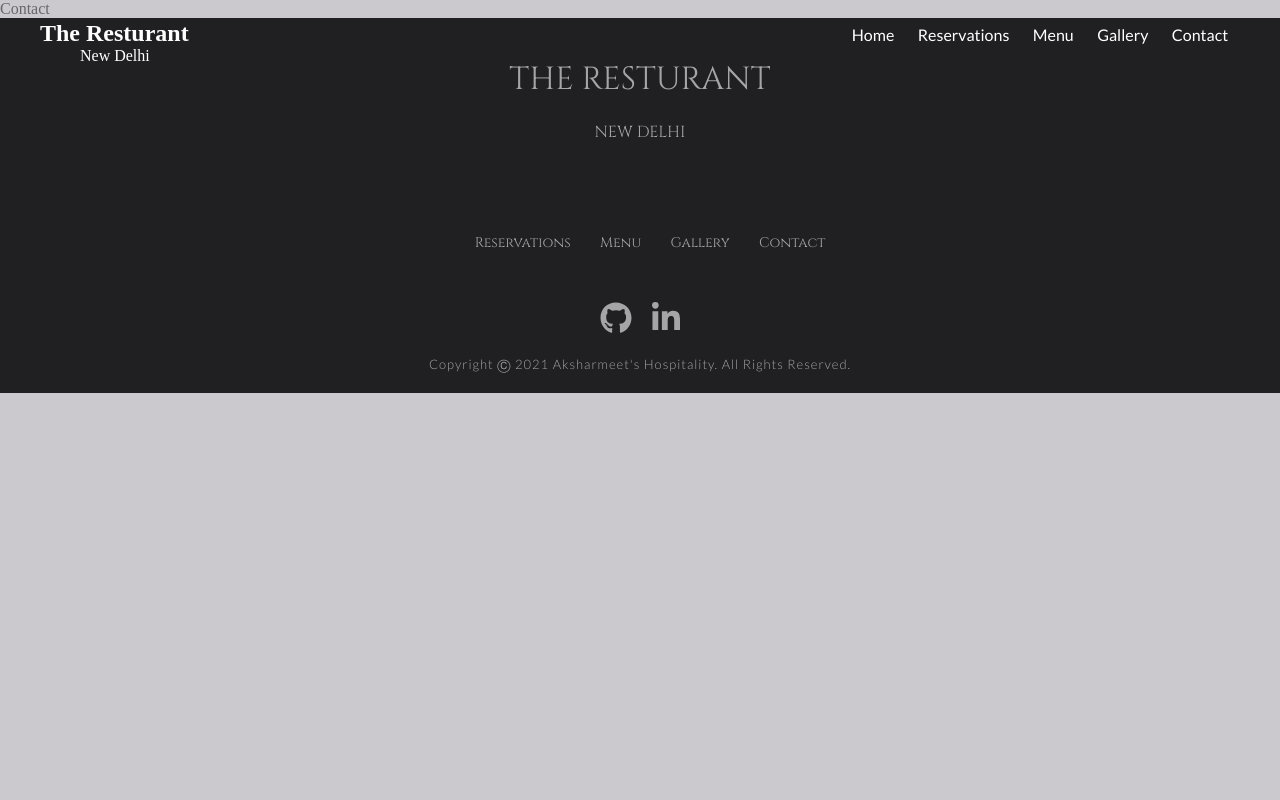
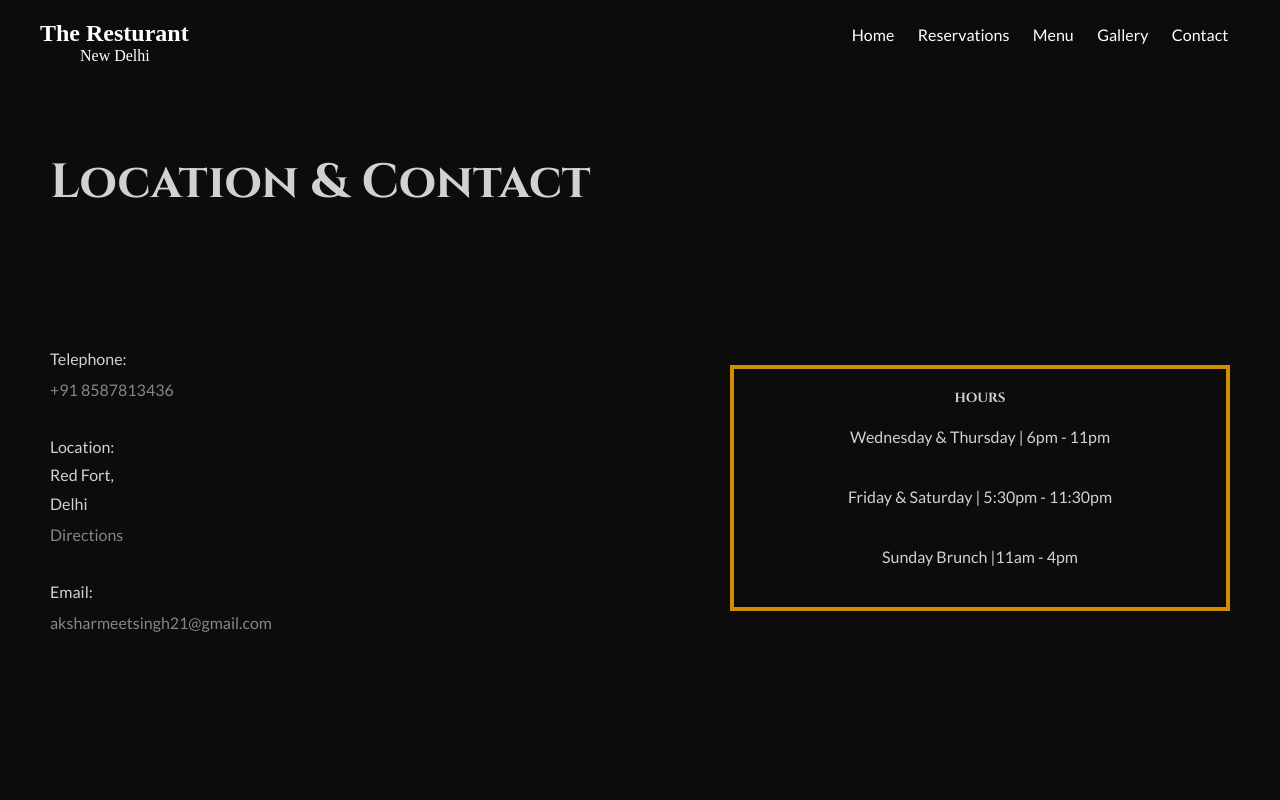
Before and after one commit to Aksharmeet/react-resturant, a React (Create React App) app: page /Contact in a window 1280 px wide. Shown: the top 800 px of the page. Built offline with nearby package versions, Linux system fonts and the light colour scheme; a web font is replaced by a local one.

Commit message:
contact page added

```diff
--- a/src/pages/Contact.js
+++ b/src/pages/Contact.js
@@ -1,11 +1,111 @@
 import React from 'react'
-
+import styled from 'styled-components'
 function Contact() {
     return (
-        <div>
-            Contact
-        </div>
+        <ContactWrapper>
+             <h6>
+                Location & Contact
+            </h6>
+            <FlexWrapper>
+            <Div>
+
+            <p>
+                Telephone:
+                <br/>
+                <a href="tel:8587813436">+91 8587813436</a>
+            </p>
+            <p>
+                Location:
+                <br/>
+                Red Fort,
+                <br/>
+                Delhi
+                <br/>
+                <a href="https://www.google.com/maps/place/Red+Fort/@28.6561592,77.2388316,17z/data=!3m1!4b1!4m5!3m4!1s0x390cfce26ec085ef:0x441e32f4fa5002fb!8m2!3d28.6561592!4d77.2410203" target="_blank">Directions</a>
+            </p>
+            <p>
+               Email:
+                <br/>
+                <a href="mailto:aksharmeetsingh21@gmail.com" target="_blank">aksharmeetsingh21@gmail.com</a>
+            </p>
+            </Div>
+            <HoursWrapper>
+                <h5>
+                    HOURS
+                </h5>
+                <p>Wednesday & Thursday | 6pm - 11pm</p>
+                <p>Friday & Saturday | 5:30pm - 11:30pm</p>
+                <p>Sunday Brunch |11am - 4pm</p>
+            </HoursWrapper>
+            </FlexWrapper>
+        </ContactWrapper>
     )
 }
 
+const ContactWrapper = styled.div`
+   padding:150px 50px;
+
+
+    font-family:cinzel;
+    background-color:#000000f0;
+    color:#ffffffcf;
+
+
+    p{
+        font-size:1rem;
+        margin:30px auto;
+        font-family:lato;
+        line-height:1.8rem;
+    }
+    a{
+        color:#ffffff80;
+        text-decoration:none;
+        position:relative;
+        top:2px;
+
+        &:hover{
+            color:#ffffffcf;
+        }
+    }
+    h6{
+        font-size:3rem;
+
+    }
+
+`
+const FlexWrapper = styled.div`
+display: flex;
+@media (max-width:1000px){
+    flex-direction:column;
+}
+`
+const Div = styled.div`
+
+    margin:100px auto;
+    width:700px;
+    @media (max-iwdth:1000px){
+        margin-bottom:auto;
+    }
+
+`
+const HoursWrapper = styled.div`
+    max-width:500px;
+    width:100%;
+    border: 4px solid #ffad00cf;
+    display:flex;
+    flex-direction:column;
+    padding:20px;
+    height:fit-content;
+    margin:150px auto 200px auto;
+
+    p{
+        line-height:0rem;
+    }
+    @media (max-width:1000px){
+
+        margin-bottom:150px;
+    }
+
+`
+
 export default Contact
```
